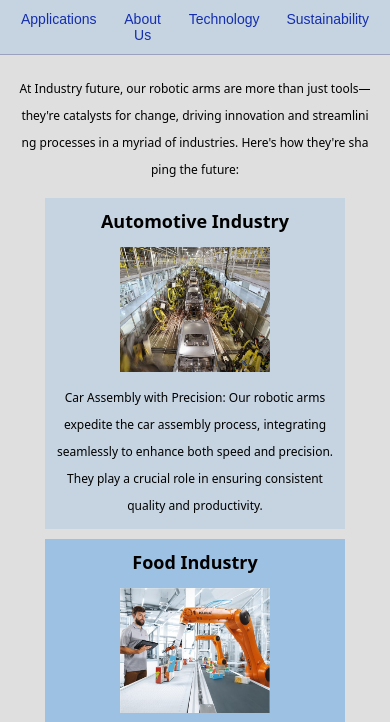
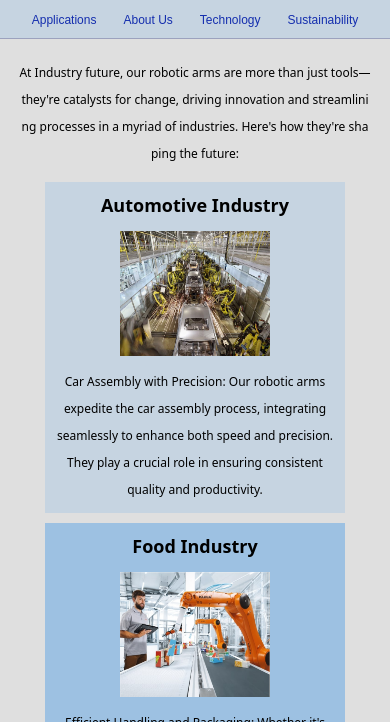
Before and after one commit to MauriMoiti/Industry-Future-static-page-, a website built with webpack: page index.html in a window 390 px wide. Shown: the part 63-785 px from the top of the page. Built offline with nearby package versions, Linux system fonts and the light colour scheme.

Commit message:
debido al poco soporte en el css nesting para navegadores mobile, se comienza a testear el procesador SASS para soportar el css nesting en los navegadores mobile

```diff
--- a/package.json
+++ b/package.json
@@ -19,6 +19,8 @@
     "html-loader": "^4.2.0",
     "html-webpack-plugin": "^5.5.3",
     "mini-css-extract-plugin": "^2.7.6",
+    "sass": "^1.68.0",
+    "sass-loader": "^13.3.2",
     "style-loader": "^3.3.3",
     "webpack": "^5.88.2",
     "webpack-cli": "^5.1.4",
--- a/src/assets/css/main.css
+++ b/src/assets/css/main.scss
@@ -133,7 +133,7 @@ body {
     border: none;
     cursor: pointer;
     background-color: transparent;
-    font-size: var(--size-extra-lg);
+    font-size: var(--size-lg2);
     color: var(--color-blue_violet);
 }
 .container-ul-nav-header > li button:hover {
--- a/src/assets/css/responsive.css
+++ b/src/assets/css/responsive.scss
@@ -94,15 +94,15 @@
 }
 
 /*header*7 /*nav*/
-& .container-nav-content  {
+.container-nav-content  {
     padding: 10px;
         & .container-ul-nav-header {
             gap: 5px;
             list-style: none;
             & .css-li-menu-header {
                 padding: 0px 5px;
-                & .css-a-link-menu-header{
-                    font-size: var(--size-md);
+                & .css-button-menu-header{
+                    font-size: var(--size-sm);
                 }
             }
         }
--- a/src/components/header/header.html
+++ b/src/components/header/header.html
@@ -34,22 +34,22 @@
 <nav class="container-nav-content" id="navBar">
     <ul class="container-ul-nav-header">
         <li class="css-li-menu-header">
-            <button class="css-a-link-menu-header" data-index="1">
+            <button class="css-button-menu-header" data-index="1">
                     Applications
             </button>
             </li>
             <li class="css-li-menu-header">
-                <button class="css-a-link-menu-header" data-index="2">
+                <button class="css-button-menu-header" data-index="2">
                     About Us
                 </button>
             </li>
             <li class="css-li-menu-header">
-                <button class="css-a-link-menu-header" data-index="3">
+                <button class="css-button-menu-header" data-index="3">
                     Technology
                 </button>
             </li>
             <li class="css-li-menu-header">
-                <button class="css-a-link-menu-header" data-index="4">
+                <button class="css-button-menu-header" data-index="4">
                     Sustainability
                 </button>
             </li>
--- a/webpack.config.cjs
+++ b/webpack.config.cjs
@@ -23,8 +23,8 @@
             }
         },
         {
-            test: /\.css$/i,
-            use: [MiniCssExtractPlugin.loader, 'css-loader']
+            test: /\.scss$/i,
+            use: [MiniCssExtractPlugin.loader, 'css-loader', 'sass-loader']
         },
         // {
         //     test: /\.html$/,
```
Also changed, not shown: js/main.js (+12 -12 lines), dist/main.css, src/assets/css/normalize.scss (renamed from src/assets/css/normalize.css), src/assets/css/responsive_ipad.scss (renamed from src/assets/css/responsive_ipad.css), src/components/about-us/about-us.scss (renamed from src/components/about-us/about-us.css), src/components/about-us/aboutUs-responsive.scss (renamed from src/components/about-us/aboutUs-responsive.css), src/components/applications/applications-responsive.scss (renamed from src/components/applications/applications-responsive.css), src/components/applications/applications.scss (renamed from src/components/applications/applications.css), src/components/contact/formContact.css (deleted), src/components/contact/formContact.scss (added), src/components/sustainability/sustainability-responsive.scss (renamed from src/components/sustainability/sustainability-responsive.css), src/components/sustainability/sustainability.scss (renamed from src/components/sustainability/sustainability.css), src/components/technology/technology-responsive.scss (renamed from src/components/technology/technology-responsive.css), src/components/technology/technology.scss (renamed from src/components/technology/technology.css), 1 other file.
